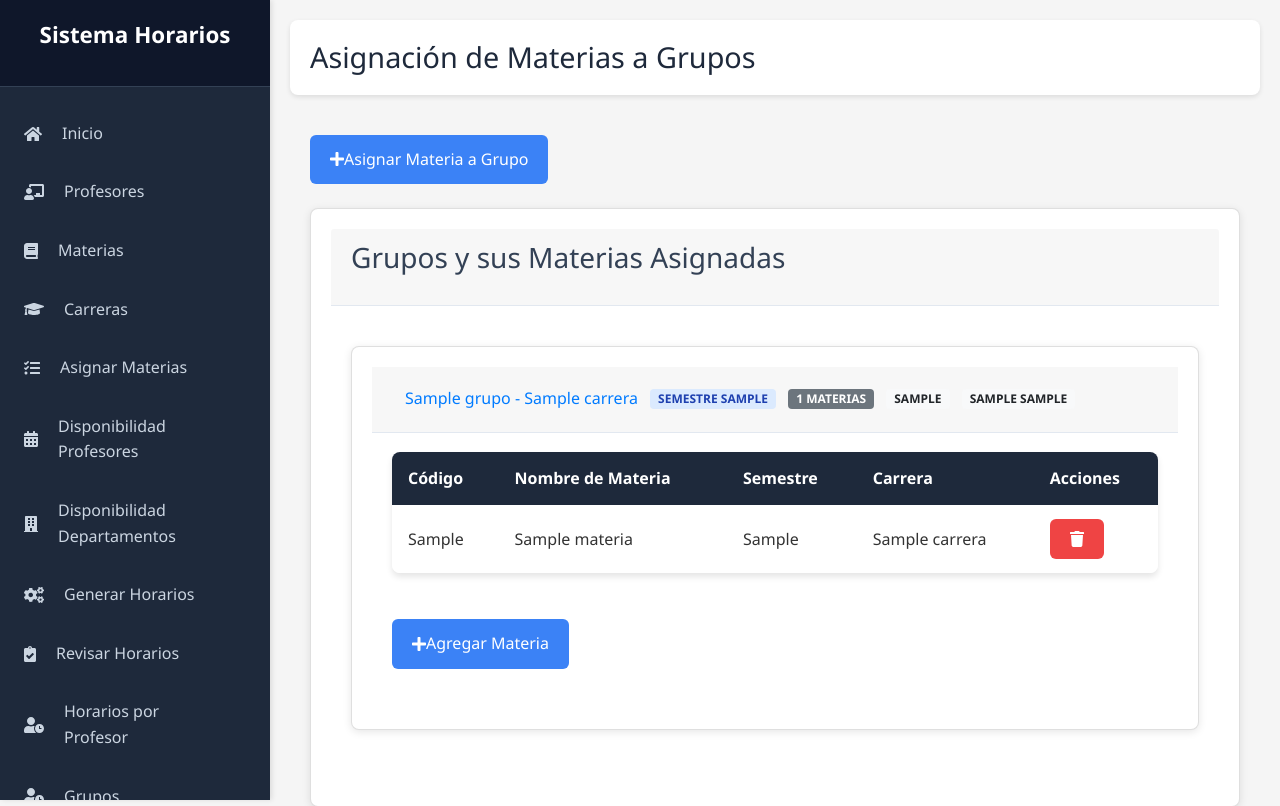
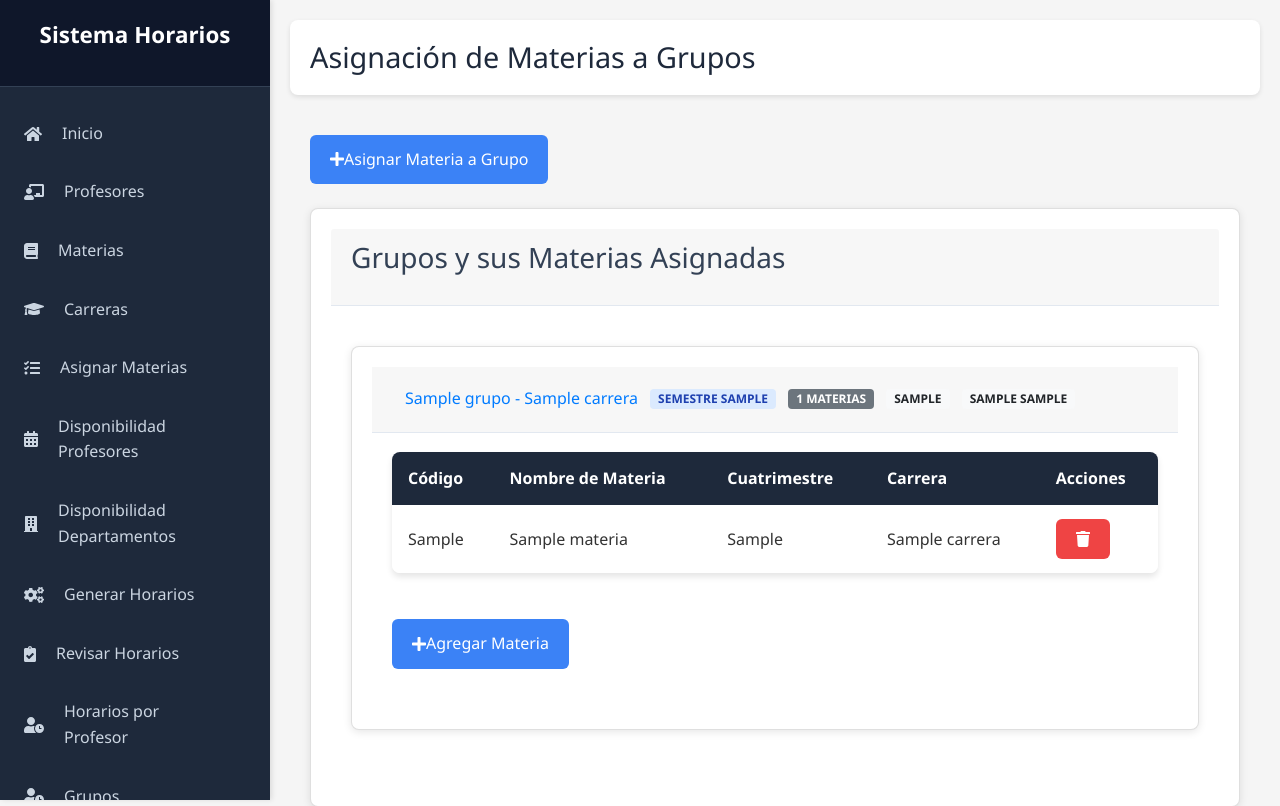
Before and after one commit to LuceroCuellar/horarios-proyecto, a PHP site: page /materias_grupo.php in a window 1280 px wide. Shown: the top 806 px of the page. Run offline with PHP 8.4, Linux system fonts and the light colour scheme; tables that the repository leaves empty or names only in its code hold one stand-in row (values such as "Sample post"); some libraries are stand-ins or nearby versions.

Commit message:
cambio a cuatri
.

```diff
--- a/materias_grupo.php
+++ b/materias_grupo.php
@@ -236,7 +236,7 @@ function filtrar_materias_por_semestre($materias, $semestre) {
                                                             <tr>
                                                                 <th>Código</th>
                                                                 <th>Nombre de Materia</th>
-                                                                <th>Semestre</th>
+                                                                <th>Cuatrimestre</th>
                                                                 <th>Carrera</th>
                                                                 <th>Acciones</th>
                                                             </tr>
```
